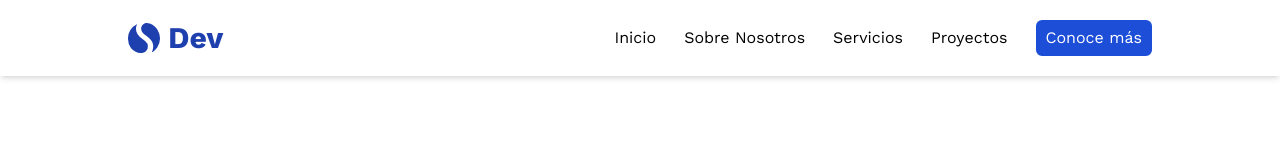
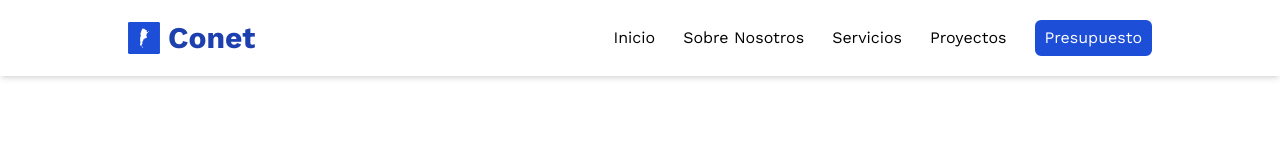
Before and after one commit to nahugomez/conet-web-development, a React (Vite) app: page / in a window 1280 px wide. Shown: the top 160 px of the page. Built offline with nearby package versions, Linux system fonts and the light colour scheme.

Commit message:
Brand Added & Navbar modified

```diff
--- /dev/null
+++ b/src/components/Brand.jsx
@@ -0,0 +1,12 @@
+import React from "react";
+const Brand = ({ width, height, color }) => {
+    return (
+        <svg xmlns="http://www.w3.org/2000/svg" version="1.0" width={width} height={height} viewBox="0 0 500.000000 500.000000" preserveAspectRatio="xMidYMid meet">
+            <g transform="translate(0.000000,500.000000) scale(0.100000,-0.100000)" fill={color} stroke="none">
+                <path d="M156 4985 c-57 -20 -87 -45 -121 -100 l-30 -48 0 -2337 0 -2337 30 -49 c19 -30 49 -60 79 -79 l49 -30 2337 0 2337 0 49 30 c30 19 60 49 79 79 l30 49 0 2337 0 2337 -30 49 c-19 30 -49 60 -79 79 l-49 30 -2321 2 c-1975 2 -2327 0 -2360 -12z m2309 -1032 l90 6 72 -83 c57 -65 80 -85 110 -93 36 -9 232 -140 233 -155 0 -4 -20 -40 -44 -80 -25 -40 -42 -74 -38 -76 4 -1 54 -8 110 -15 l103 -14 44 34 c33 25 44 41 47 65 3 30 6 33 41 36 l37 3 0 -43 c0 -74 -6 -82 -82 -119 -62 -30 -84 -49 -169 -144 l-97 -110 -32 -174 -33 -173 40 -41 c33 -34 43 -54 52 -104 l12 -63 -40 -54 c-44 -59 -38 -57 -251 -99 l-65 -13 -49 -87 -48 -87 -79 0 -79 0 0 -39 c0 -24 8 -48 21 -66 l22 -27 -24 -76 c-21 -70 -31 -85 -98 -155 l-76 -78 23 -42 c13 -23 35 -64 50 -91 l27 -49 -47 -42 c-31 -28 -60 -70 -91 -131 l-44 -89 24 -54 c13 -29 22 -55 20 -58 -2 -2 -46 0 -98 4 l-93 8 -17 58 c-11 37 -33 77 -59 108 l-41 49 26 34 c21 28 31 62 53 190 l26 156 -33 103 c-29 88 -32 109 -24 147 5 25 6 65 2 90 -3 25 1 134 10 242 15 178 19 199 39 221 17 18 26 49 40 143 l18 119 -33 80 -34 79 31 141 c22 98 44 168 75 236 36 75 45 106 45 148 0 49 4 58 50 116 40 51 50 70 50 101 0 31 8 49 40 86 l41 47 52 -16 c38 -11 75 -14 142 -10z m-274 -2753 c25 -58 104 -135 149 -145 29 -6 38 -19 22 -29 -5 -3 -52 0 -105 6 l-97 11 0 103 c0 57 2 104 5 104 2 0 14 -23 26 -50z" />
+            </g>
+        </svg>
+    );
+};
+
+export default Brand;
--- a/src/components/Navbar.jsx
+++ b/src/components/Navbar.jsx
@@ -1,8 +1,8 @@
 import React, { useState } from "react";
 import { HiMenu } from "react-icons/hi";
 import { AiOutlineClose } from "react-icons/ai";
-import { SiSimilarweb } from "react-icons/si";
 import Button from "./Button";
+import Brand from "./Brand";
 
 const Navbar = () => {
     const Links = [
@@ -19,27 +19,27 @@ const Navbar = () => {
     };
 
     return (
-        <nav className="shadow-md py-5">
-            <div className="container flex items-center justify-between flex-wrap">
-                <div className="flex items-center text-blue-800 hover:opacity-60 duration-200">
-                    <SiSimilarweb size={32} />
-                    <a href="#" className="font-bold text-3xl ml-2">
-                        Dev
+        <nav className="py-5 shadow-md">
+            <div className="container flex flex-wrap items-center justify-between">
+                <div className="flex items-center text-blue-800 duration-200 hover:opacity-60">
+                    <Brand width={32} height={32} color={"#1D4ED8"} />
+                    <a href="#" className="ml-2 text-3xl font-bold">
+                        Conet
                     </a>
                 </div>
                 <div
                     onClick={handlerMenuClick}
-                    className="lg:hidden cursor-pointer text-blue-800 border border-blue-800 p-1.5 rounded-md hover:bg-blue-800 hover:text-white duration-200"
+                    className="cursor-pointer rounded-md border border-blue-800 p-1.5 text-blue-800 duration-200 hover:bg-blue-800 hover:text-white lg:hidden"
                 >
                     {isOpen ? <HiMenu size={24} /> : <AiOutlineClose size={24} />}
                 </div>
-                <div className={`${!isOpen ? "w-full flex flex-col mt-4" : "hidden"} lg:flex lg:items-center`}>
+                <div className={`${!isOpen ? "mt-4 flex w-full flex-col" : "hidden"} lg:flex lg:items-center`}>
                     {Links.map((link) => (
-                        <a href={link.ref} key={link.text} className="underline-offset-4 hover:underline duration-200 mb-4 lg:ml-7 lg:mb-0">
+                        <a href={link.ref} key={link.text} className="mb-4 underline-offset-4 duration-200 hover:underline lg:mb-0 lg:ml-7">
                             {link.text}
                         </a>
                     ))}
-                    <Button className={"px-2 py-1 lg:ml-7"}>Conoce más</Button>
+                    <Button className={"px-2 py-1 lg:ml-7"}>Presupuesto</Button>
                 </div>
             </div>
         </nav>
```
